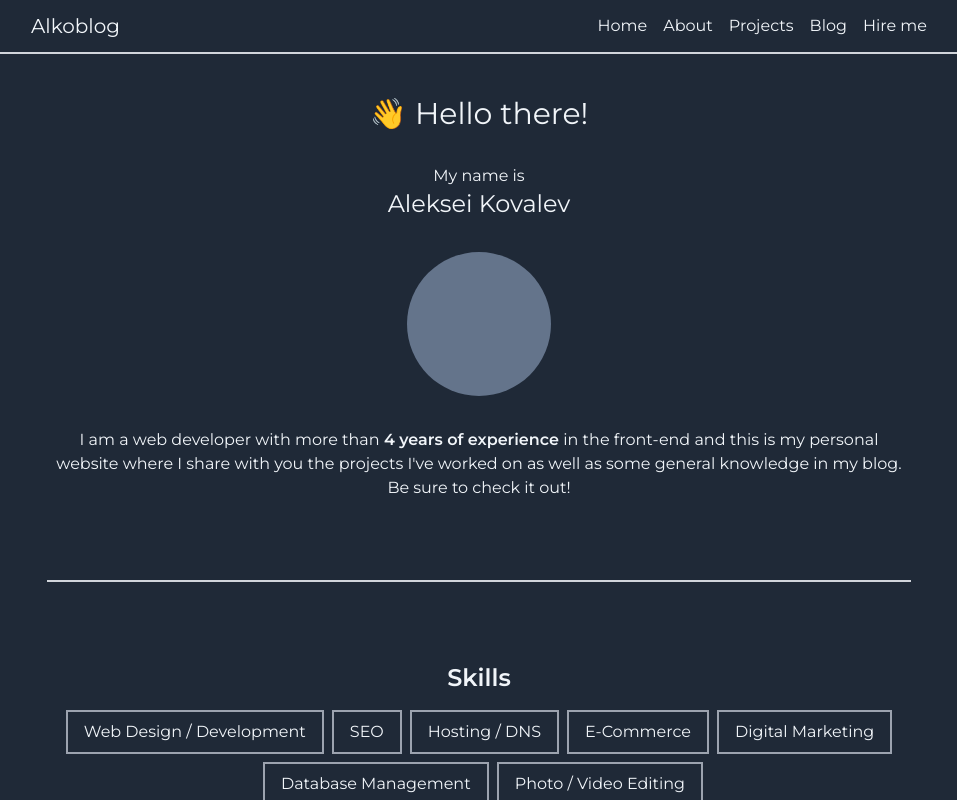
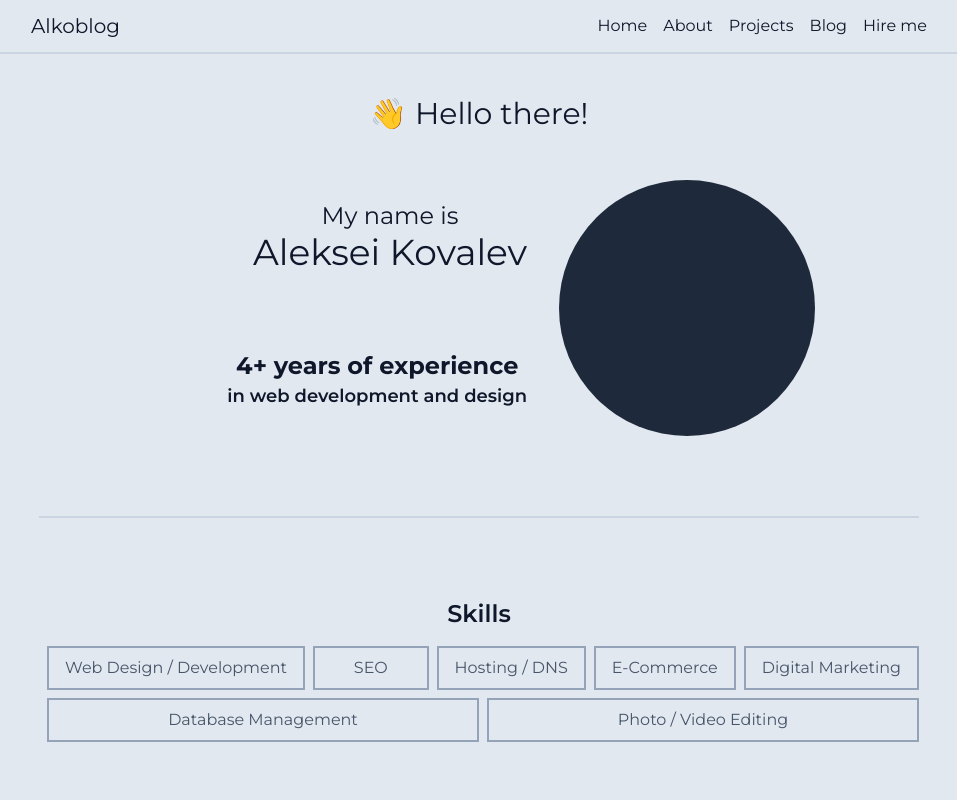
Before and after one commit to kalexei/alkoblog, a Next.js app: page / in a window 1280 px wide. Shown: the top 800 px of the page, without its empty margins (161-1118 px from the left). Built offline with nearby package versions, Linux system fonts and the light colour scheme.

Commit message:
change to light mode

```diff
--- a/app/layout.tsx
+++ b/app/layout.tsx
@@ -17,7 +17,7 @@ const Layout: React.FC<LayoutProps> = ({ children }) => {
         <div id="root">
           <header
             className={
-              "fixed bg-inherit left-0 right-0 px-6 py-3 border-b-2 border-gray-300 flex justify-center"
+              "fixed bg-inherit left-0 right-0 px-6 py-3 border-b-2 border-slate-300 flex justify-center"
             }
           >
             <div
@@ -33,7 +33,7 @@ const Layout: React.FC<LayoutProps> = ({ children }) => {
                       <Link
                         href={`${link.href}`}
                         className={
-                          "underline-offset-4 underline decoration-transparent hover:decoration-slate-400 transition-colors"
+                          "underline-offset-4 underline decoration-transparent hover:decoration-slate-600 transition-colors"
                         }
                       >
                         {link.name}
@@ -48,7 +48,7 @@ const Layout: React.FC<LayoutProps> = ({ children }) => {
             </div>
           </header>
           <main
-            className={"flex-1 pt-24 p-4 max-md:max-w-full max-w-4xl mx-auto"}
+            className={"flex-1 pt-24 px-2 max-md:max-w-full max-w-4xl mx-auto"}
           >
             {children}
           </main>
--- a/app/page.tsx
+++ b/app/page.tsx
@@ -8,32 +8,43 @@ const Home: React.FC = () => {
     <div>
       <section
         id="introduction"
-        className={"flex flex-col items-stretch text-center"}
+        className={"flex flex-col justify-around items-stretch text-center"}
       >
-        <h2 className={"text-3xl mb-8"}>{"👋 Hello there!"}</h2>
-        <p>{"My name is"}</p>
-        <h3 className={"text-2xl mb-8"}>{"Aleksei Kovalev"}</h3>
-        {/* Temporary replacement for picture */}
+        <h2 className={"text-3xl mb-12"}>{"👋 Hello there!"}</h2>
         <div
-          className={"w-36 h-36 bg-slate-500 rounded-full mb-8 self-center"}
-        ></div>
-        {/* <Image
+          className={
+            "grid place-items-center gap-8 sm:grid-cols-[2fr_1fr] sm:grid-rows-2 sm:max-w-2xl sm:mx-auto"
+          }
+        >
+          <div className={"sm:justify-self-end"}>
+            <p className={"text-lg md:text-2xl"}>{"My name is"}</p>
+            <h3 className={"text-3xl md:text-4xl"}>{"Aleksei Kovalev"}</h3>
+          </div>
+          {/* Temporary replacement for picture */}
+          <div
+            className={
+              "bg-slate-800 w-48 aspect-square rounded-full sm:row-span-2 md:w-64"
+            }
+          ></div>
+          {/* <Image
           src={profile}
           alt={"Aleksei's profile"}
           width={150}
           className={"rounded-full mb-8 self-center"}
         /> */}
-        <p>
-          {"I am a web developer with more than"}
-          <span className={"font-semibold"}>{" 4 years of experience "}</span>
-          {
-            "in the front-end and this is my personal website where I share with you the projects I've worked on as well as some general knowledge in my blog. Be sure to check it out!"
-          }
-        </p>
+          <p className={"flex flex-col sm:justify-self-end"}>
+            <span className={"font-bold text-xl sm:text-2xl"}>
+              {" 4+ years of experience "}
+            </span>
+            <span className={"font-semibold sm:text-lg"}>
+              {"in web development and design"}
+            </span>
+          </p>
+        </div>
       </section>
       <section
         id="portfolio"
-        className={"mt-20 pt-20 border-t-2 border-gray-300"}
+        className={"mt-20 pt-20 border-t-2 border-slate-300"}
       >
         <div>
           {Object.entries(portfolio).map(([category, items], i) => (
@@ -41,12 +52,12 @@ const Home: React.FC = () => {
               <h1 className={"font-semibold text-2xl text-center mb-4"}>
                 {category.slice(0, 1).toUpperCase() + category.slice(1)}
               </h1>
-              <ul className={"flex flex-wrap justify-center space-x-2"}>
+              <ul className={"flex flex-wrap space-x-2"}>
                 {items.map((item, i) => (
                   <li
                     key={i}
                     className={
-                      "border-gray-400 border-2 min-w-fit mb-2 px-4 py-2 text-center"
+                      "border-slate-400 text-slate-600 first:ml-2 border-2 min-w-fit mb-2 px-4 flex-1 py-2 text-center"
                     }
                   >
                     {item}
--- a/components/Sidebar.tsx
+++ b/components/Sidebar.tsx
@@ -22,7 +22,7 @@ const Sidebar: React.FC = () => {
         />
       </div>
       <div
-        className={`flex fixed flex-col h-full z-20 border-l-2 bg-inherit px-4 py-2 transition-transform top-0 bottom-0 right-0 ${
+        className={`flex fixed flex-col h-full z-20 border-l-2 bg-slate-200 px-4 py-2 transition-transform top-0 bottom-0 right-0 ${
           isOpen ? "flex -translate-x-18" : "translate-x-52"
         }`}
       >
@@ -30,9 +30,9 @@ const Sidebar: React.FC = () => {
           className={"text-5xl self-end"}
           onClick={() => toggleSidebar()}
         />
-        <nav className={"h-full mt-12 mr-10"}>
+        <nav className={"h-full mt-12 mr-16"}>
           <ul
-            className={"h-full flex flex-col justify-start space-y-6 text-lg"}
+            className={"h-full flex flex-col justify-start text-lg space-y-6"}
           >
             {navLinks.map((link, i) => (
               <li key={i}>
--- a/styles/globals.scss
+++ b/styles/globals.scss
@@ -17,5 +17,5 @@ body {
 }
 
 #root {
-  @apply w-full min-h-full bg-gray-800 text-slate-100 flex flex-col justify-between;
+  @apply w-full min-h-full bg-slate-200 text-slate-900 flex flex-col justify-between;
 }
--- a/tailwind.config.js
+++ b/tailwind.config.js
@@ -2,7 +2,12 @@
 module.exports = {
   content: ["./app/**/*.{js,ts,jsx,tsx}", "./components/**/*.{js,ts,jsx,tsx}"],
   theme: {
-    extend: {},
+    extend: {
+      colors: {
+        blue: { 950: "#1F273A" },
+        gray: { 350: "#84a4b8" },
+      },
+    },
   },
   plugins: [],
 };
```
